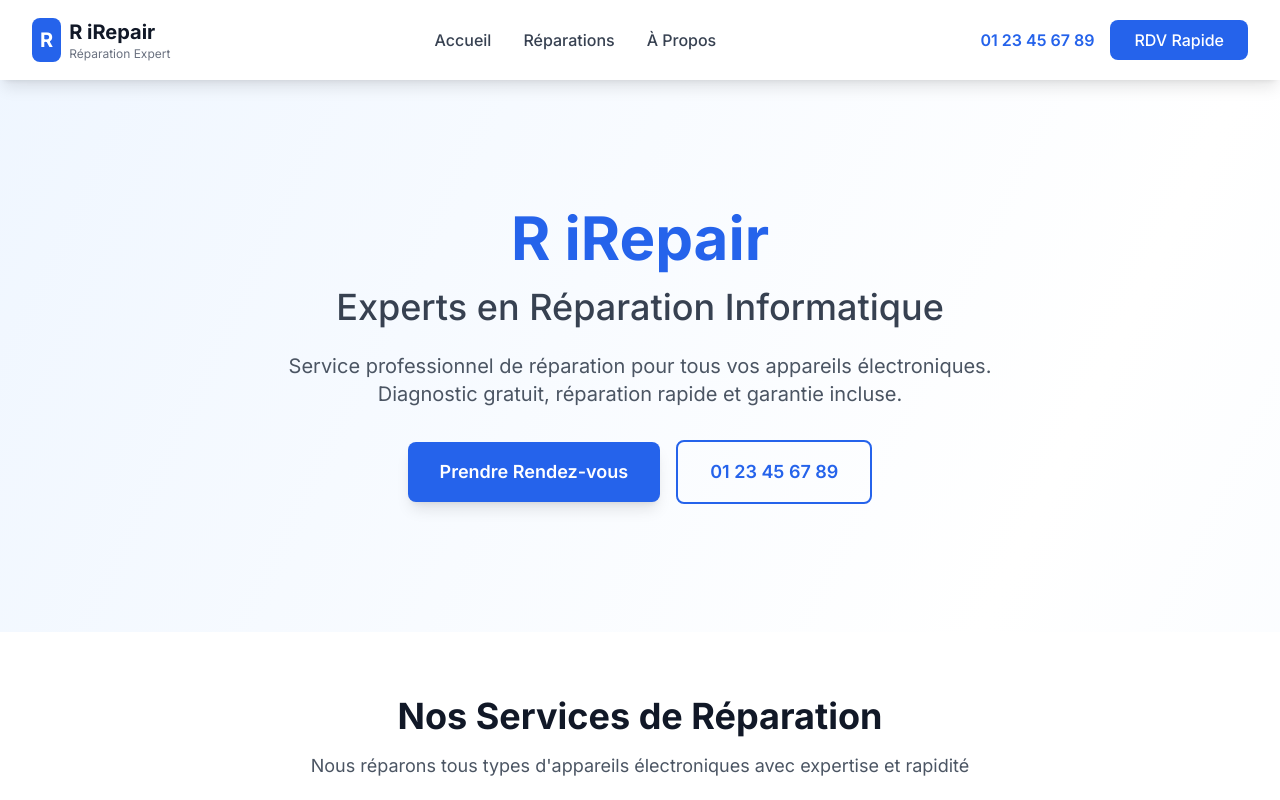
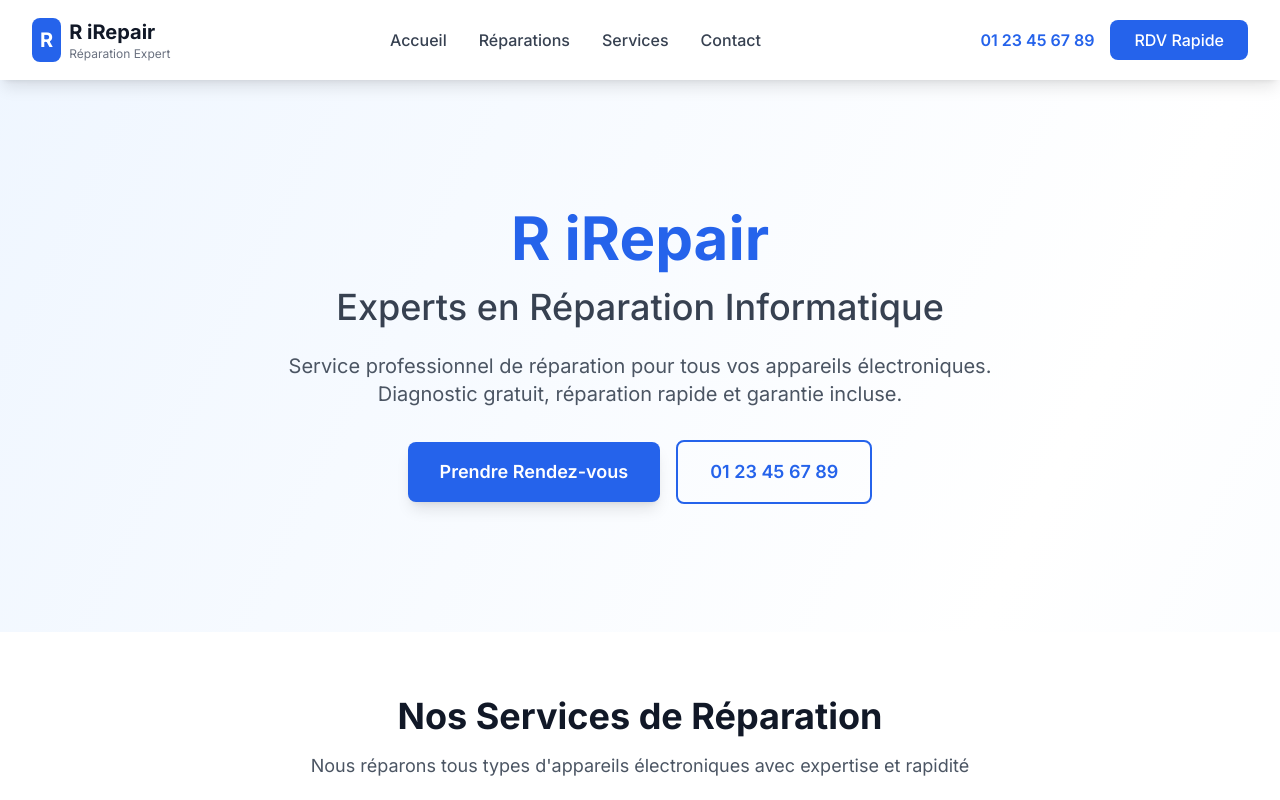
Before and after one commit to Kropotkynn/R-iRepair, a Next.js app in the folder frontend/: page / in a window 1280 px wide. Shown: the top 800 px of the page. Built offline with nearby package versions, Linux system fonts and the light colour scheme; no server answers; the database is empty.

Commit message:
navbar modddification

```diff
--- a/frontend/src/components/Header.tsx
+++ b/frontend/src/components/Header.tsx
@@ -39,12 +39,17 @@ export default function Header() {
             >
               Réparations
             </Link>
-
             <Link
-              href="/warranty"
+              href="/#services"
               className="text-gray-700 hover:text-blue-600 font-medium transition-colors duration-300"
             >
-              À Propos
+              Services
+            </Link>
+            <Link
+              href="/#contact"
+              className="text-gray-700 hover:text-blue-600 font-medium transition-colors duration-300"
+            >
+              Contact
             </Link>
           </nav>
 
```
